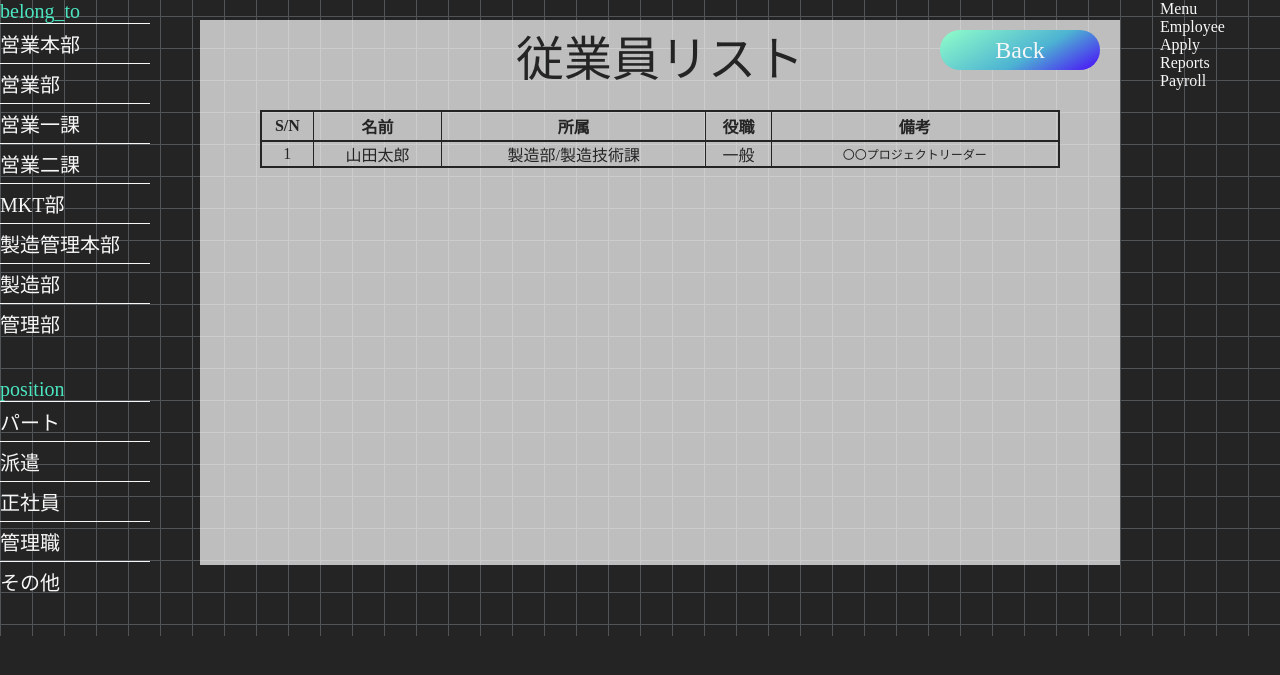
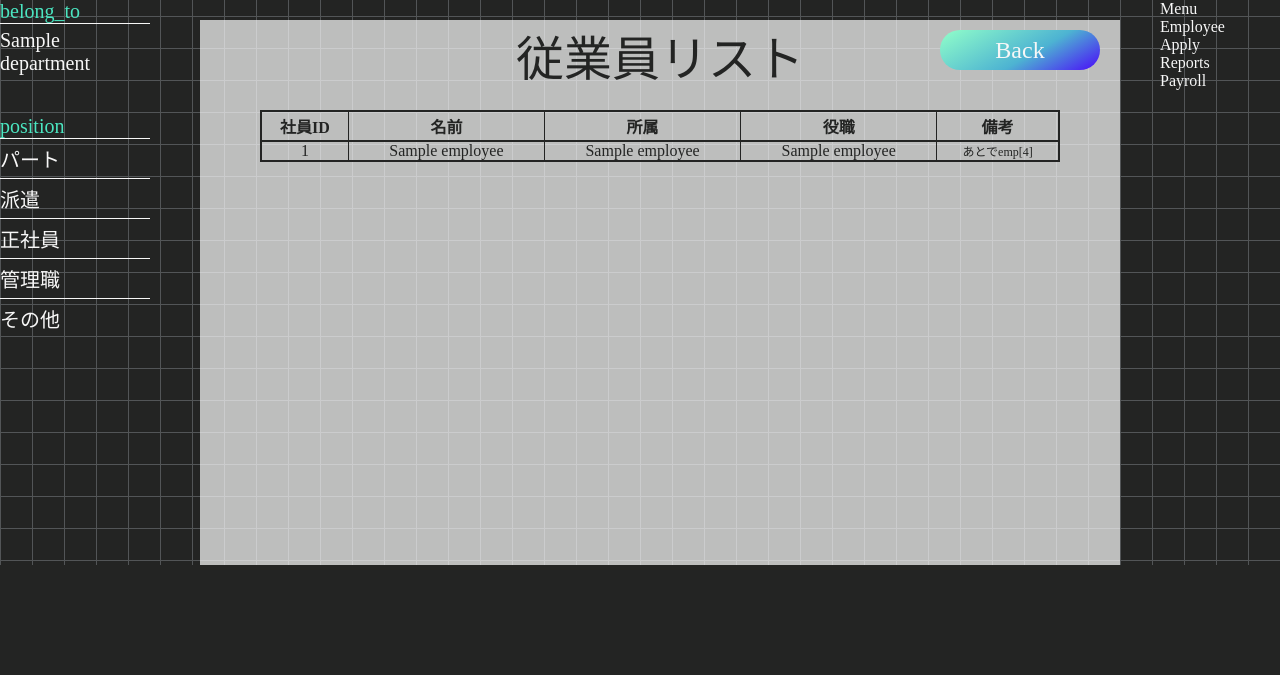
Before and after one commit to koha0516/work_with_tech, a Flask app: page /admin/employee-list in a window 1280 px wide. Shown: the part 80-755 px from the top of the page. Run offline with Flask 3, Linux system fonts and the light colour scheme; a database or web service that is not in the repository returns one stand-in record (values such as "Sample title"); some libraries are stand-ins or nearby versions.

Commit message:
[add]従業員リスト検索機能追加

```diff
--- a/admin.py
+++ b/admin.py
@@ -18,7 +18,13 @@ def admin_menu():
 
 @admin_bp.route('/employee-list')
 def admin_employee_list():
-    return render_template('admin/employee-list.html')
+    d_id = request.args.get('department_id')
+    if d_id:
+        employees = user_dao.fetch_employees_by_department(d_id)
+    else:
+        employees = user_dao.fetch_all_employees()
+    departments = user_dao.fetch_departments()
+    return render_template('admin/employee-list.html', employees=employees, departments = departments)
 
 @admin_bp.route('register_employee_form')
 def register_employee_form():
--- a/db/user_dao.py
+++ b/db/user_dao.py
@@ -65,6 +65,47 @@ def insert_login_info(employee_id, password):
     return count
 
 
+def fetch_all_employees():
+    sql = """
+        SELECT employee_id, employees.name, departments.name, roles.name FROM employees
+        LEFT OUTER JOIN departments ON employees.department_id=departments.department_id
+        LEFT OUTER JOIN roles ON employees.role=roles.role_id;
+        """
+    try:
+        connection = get_connection()
+        cursor = connection.cursor()
+
+        cursor.execute(sql)
+        employees = cursor.fetchall()
+    except:
+        return None
+    finally:
+        cursor.close()
+        connection.close()
+
+    return employees
+
+
+def fetch_employees_by_department(department_id):
+    sql = """
+            SELECT employee_id, employees.name, departments.name, roles.name FROM employees
+            LEFT OUTER JOIN departments ON employees.department_id=departments.department_id
+            LEFT OUTER JOIN roles ON employees.role=roles.role_id WHERE employees.department_id=%s;
+            """
+    try:
+        connection = get_connection()
+        cursor = connection.cursor()
+
+        cursor.execute(sql, (department_id,))
+        employees = cursor.fetchall()
+    except:
+        return None
+    finally:
+        cursor.close()
+        connection.close()
+    return employees
+
+
 # 部門一覧を取ってくる
 def fetch_departments():
     sql = "SELECT * FROM departments"
--- a/static/css/employee_list.css
+++ b/static/css/employee_list.css
@@ -101,3 +101,9 @@ ul {
 li {
     list-style: none;
 }
+a {
+    color: #F7F7F7;
+}
+a:hover {
+    color: #4BE6C1;
+}
--- a/templates/admin/employee-list.html
+++ b/templates/admin/employee-list.html
@@ -17,14 +17,9 @@
       <div id="departments">
         <div class="classify_title">belong_to</div>
         <ul class="cl_list">
-          <li class="department"><a>営業本部</a></li>
-          <li class="department"><a>営業部</a></li>
-          <li class="department"><a>営業一課</a></li>
-          <li class="department"><a>営業二課</a></li>
-          <li class="department"><a>MKT部</a></li>
-          <li class="department"><a>製造管理本部</a></li>
-          <li class="department"><a>製造部</a></li>
-          <li class="department"><a>管理部</a></li>
+          {% for de in departments %}
+          <li class="department"><a href="{{ url_for('admin.admin_employee_list', department_id=de[0]) }}">{{ de[1] }}</a></li>
+          {% endfor %}
         </ul>
       </div>
       <div id="positions">
@@ -50,19 +45,21 @@
 
       <table>
         <tr>
-          <th>S/N</th>
+          <th>社員ID</th>
           <th>名前</th>
           <th>所属</th>
           <th>役職</th>
           <th>備考</th>
         </tr>
+        {% for emp in employees %}
         <tr>
-          <td>1</td>
-          <td>山田太郎</td>
-          <td>製造部/製造技術課</td>
-          <td>一般</td>
-          <td id="remarks">〇〇プロジェクトリーダー</td>
+          <td>{{ emp[0] }}</td>
+          <td>{{ emp[1] }}</td>
+          <td>{{ emp[2] }}</td>
+          <td>{{ emp[3] }}</td>
+          <td id="remarks">あとでemp[4]</td>
         </tr>
+        {% endfor %}
       </table>
     </div>
   </div>
```
